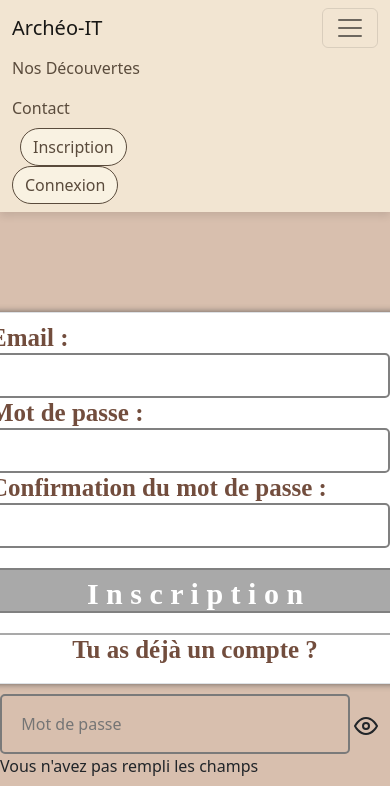
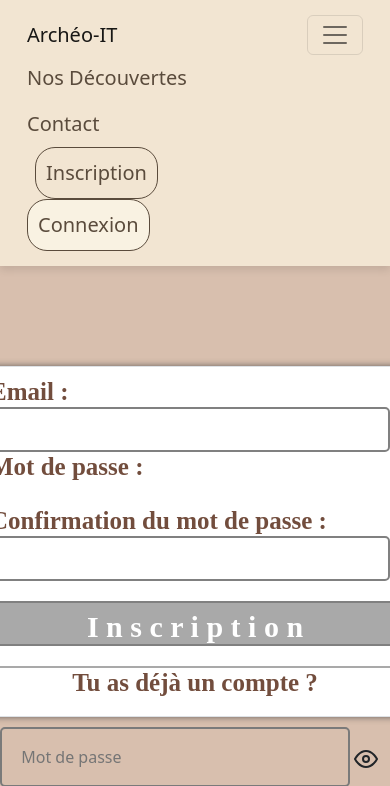
Before and after one commit to Kilian321/projet, a PHP site: page /PHP/registration.php in a window 390 px wide, after a click that opens the changed part. Shown: the top 786 px of the page. Run offline with PHP 8.4, Linux system fonts and the light colour scheme; style sheets or scripts are compiled from the project's sources.

Commit message:
update navbar

```diff
--- a/CSS/navbar.css
+++ b/CSS/navbar.css
@@ -7,6 +7,7 @@
     position: relative;
     color: #5a4b3c;
     text-decoration: none;
+    font-size: 18px;
 }
 
 .nav-link:hover {
@@ -29,9 +30,13 @@
     opacity: 1;
 }
 
-.btn-outline-primary {
+.btn-outline-primary, .btn-primary {
     border-radius: 20px;
     transition: all 0.3s ease;
+    font-size: 18px;
+}
+
+.btn-outline-primary {
     border-color: #5a4b3c;
     color: #5a4b3c;
 }
@@ -43,8 +48,6 @@
 }
 
 .btn-primary {
-    border-radius: 20px;
-    transition: all 0.3s ease;
     background-color: rgba(252, 245, 231, 0.8);
     border-color: #5a4b3c;
     color: #5a4b3c;
@@ -55,6 +58,27 @@
     border-color: #d4b89b;
     color: white;
 }
-.btn-outline-primary{
-    background-color: rgba(252, 245, 231, 0.8);
+@media (max-width: 991px) {
+    .navbar {
+        padding: 15px;
+    }
+    .nav-link {
+        font-size: 20px;
+    }
+    .nav-link::after {
+        content: "";
+        position: absolute;
+        left: 0;
+        bottom: -3px;
+        width: 0%;
+        height: 2px;
+        background-color: #9f634b;
+        opacity: 0;
+        transition: opacity 0.3s ease-in-out;
+    }
+
+    .btn-outline-primary, .btn-primary {
+        padding: 10px;
+        font-size: 20px;
+    }
 }
--- a/PHP/registration.php
+++ b/PHP/registration.php
@@ -27,7 +27,7 @@
             <form method="post">
                 <h4> Email : </h4>  <br>
                 <input class="input_size" type="email" name="email" ><br>
-                <h4> Mot de passe :</h4> <br>
+                <h4> Mot de passe :</h4><br
                 <input class="input_size" type="password" name="mot_de_passe"><br>
                 <h4>Confirmation du mot de passe : </h4><br>
 
```
